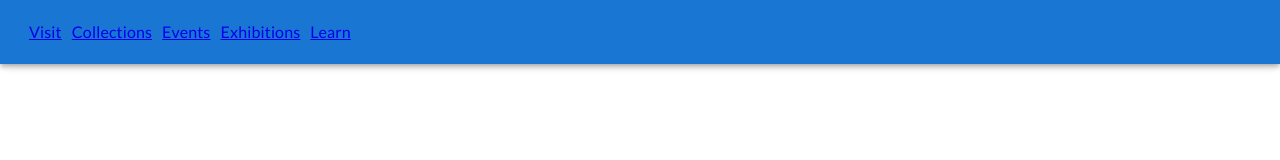
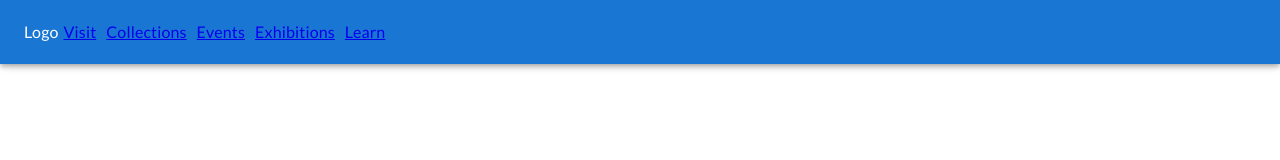
Before and after one commit to Azizkhuja/Exhibition, a React (Create React App) app: page / in a window 1280 px wide. Shown: the top 160 px of the page. Built offline with nearby package versions, Linux system fonts and the light colour scheme.

Commit message:
APP-04 Add logo container

```diff
--- a/src/components/Navbar/Navbar.tsx
+++ b/src/components/Navbar/Navbar.tsx
@@ -33,11 +33,14 @@ function Navbar(props: Props) {
       <HideOnScroll {...props}>
         <AppBar>
           <Toolbar>
-            <LinkStyled to={"/visit"}>Visit</LinkStyled>
-            <LinkStyled to={"/collections"}>Collections</LinkStyled>
-            <LinkStyled to={"/events"}>Events</LinkStyled>
-            <LinkStyled to={"/exhibitions"}>Exhibitions</LinkStyled>
-            <LinkStyled to={"/learn"}>Learn</LinkStyled>
+            <div>Logo</div>
+            <div>
+              <LinkStyled to={"/visit"}>Visit</LinkStyled>
+              <LinkStyled to={"/collections"}>Collections</LinkStyled>
+              <LinkStyled to={"/events"}>Events</LinkStyled>
+              <LinkStyled to={"/exhibitions"}>Exhibitions</LinkStyled>
+              <LinkStyled to={"/learn"}>Learn</LinkStyled>
+            </div>
           </Toolbar>
         </AppBar>
       </HideOnScroll>
```
